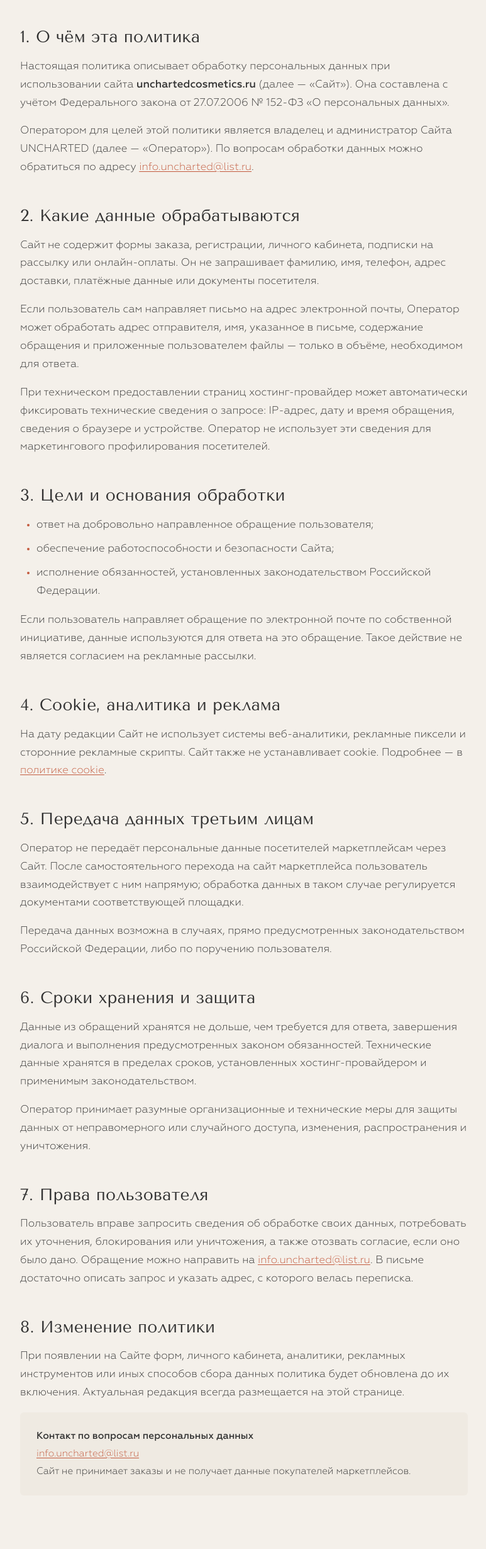
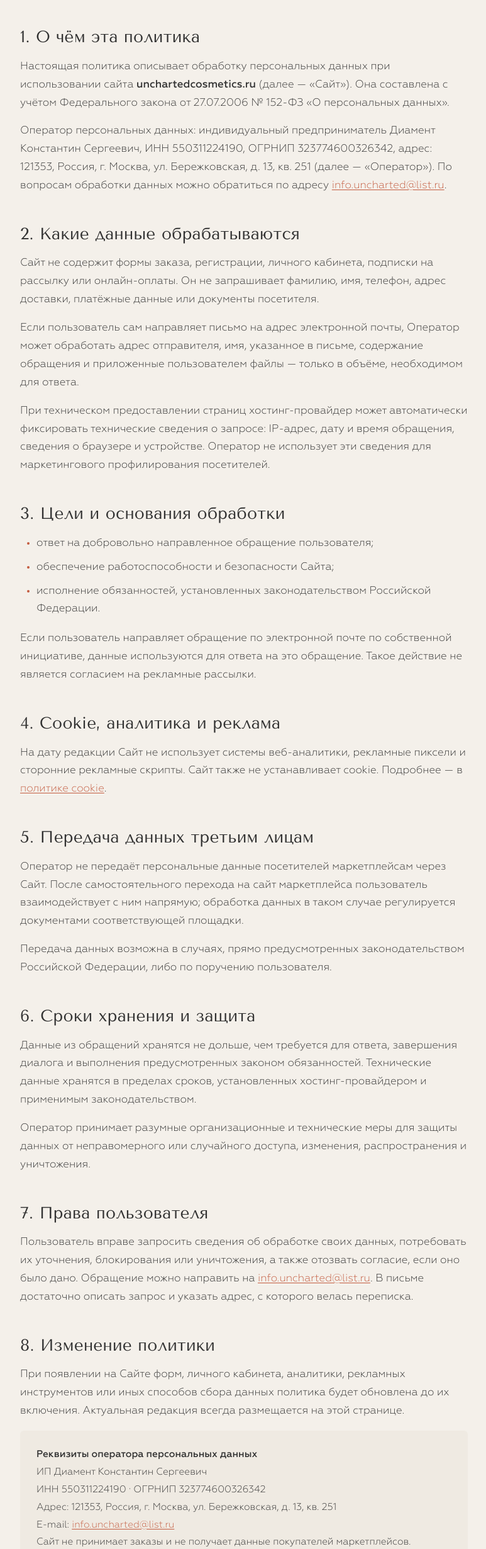
Before and after one commit to surzhikxv/uncharted, a plain HTML site: page privacy.html in a window 1280 px wide. Shown: the part 337-2797 px from the top of the page at 63% size, without its empty margins (252-1025 px from the left). Drawn offline with Linux system fonts and the light colour scheme.

Commit message:
Add site operator requisites to legal pages

```diff
--- a/privacy.html
+++ b/privacy.html
@@ -28,7 +28,7 @@
 
   <h2>1. О чём эта политика</h2>
   <p>Настоящая политика описывает обработку персональных данных при использовании сайта <strong>unchartedcosmetics.ru</strong> (далее — «Сайт»). Она составлена с учётом Федерального закона от 27.07.2006 № 152-ФЗ «О персональных данных».</p>
-  <p>Оператором для целей этой политики является владелец и администратор Сайта UNCHARTED (далее — «Оператор»). По вопросам обработки данных можно обратиться по адресу <a href="mailto:info.uncharted@list.ru">info.uncharted@list.ru</a>.</p>
+  <p>Оператор персональных данных: индивидуальный предприниматель Диамент Константин Сергеевич, ИНН 550311224190, ОГРНИП 323774600326342, адрес: 121353, Россия, г. Москва, ул. Бережковская, д. 13, кв. 251 (далее — «Оператор»). По вопросам обработки данных можно обратиться по адресу <a href="mailto:info.uncharted@list.ru">info.uncharted@list.ru</a>.</p>
 
   <h2>2. Какие данные обрабатываются</h2>
   <p>Сайт не содержит формы заказа, регистрации, личного кабинета, подписки на рассылку или онлайн-оплаты. Он не запрашивает фамилию, имя, телефон, адрес доставки, платёжные данные или документы посетителя.</p>
@@ -61,8 +61,11 @@
   <p>При появлении на Сайте форм, личного кабинета, аналитики, рекламных инструментов или иных способов сбора данных политика будет обновлена до их включения. Актуальная редакция всегда размещается на этой странице.</p>
 
   <div class="legal-requisites">
-    <p><strong>Контакт по вопросам персональных данных</strong></p>
-    <p><a href="mailto:info.uncharted@list.ru">info.uncharted@list.ru</a></p>
+    <p><strong>Реквизиты оператора персональных данных</strong></p>
+    <p>ИП Диамент Константин Сергеевич</p>
+    <p>ИНН 550311224190 · ОГРНИП 323774600326342</p>
+    <p>Адрес: 121353, Россия, г. Москва, ул. Бережковская, д. 13, кв. 251</p>
+    <p>E-mail: <a href="mailto:info.uncharted@list.ru">info.uncharted@list.ru</a></p>
     <p>Сайт не принимает заказы и не получает данные покупателей маркетплейсов.</p>
   </div>
 </main>
```
Also changed, not shown: cookie.html (+7 -0 lines), license.html (+9 -0 lines), offer.html (+8 -0 lines), 1 other file.
